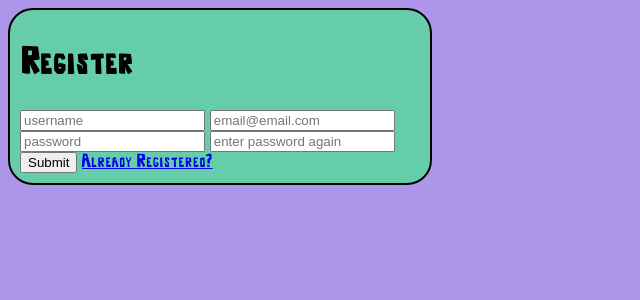
After one commit to CMSC495-2021/TeamProject, a Flask app: page /register in a window 1280 px wide. The commit adds this page. Shown: the top 300 px of the page, without its empty margins (0-640 px from the left). Run offline with Flask 2, Linux system fonts and the light colour scheme.

Commit message:
Added the register page and linked the login page to it... Just used the same idea Rebecca had.
Added backend flask code to serve new page.

```diff
--- a/application.py
+++ b/application.py
@@ -11,6 +11,10 @@ def index():
 def login():
     return render_template("login.html")
 
+@app.route('/register', methods=["GET", "POST"])
+def register():
+    return render_template("register.html")
+
 
 
 if __name__ == '__main__':
--- a/static/css/login.css
+++ b/static/css/register.css
@@ -4,15 +4,15 @@
     src: url('../font/rocko.ttf');
     }
 
-.loginForm{
+.registerForm{
 
     font-family: rocko;
-    font-size: 16px;
+    font-size: 19px;
     padding: 10px;
     border: 2px solid black;
     border-radius: 25px;
 
-    width: 300px;
+    width: 400px;
 
     background: mediumaquamarine;
     overflow: hidden;
--- a/templates/layout.html
+++ b/templates/layout.html
@@ -4,6 +4,8 @@
 <link rel="stylesheet" type="text/css" href="{{url_for('static', filename='css/main.css')}}">
 <link rel="stylesheet" type="text/css" href="{{url_for('static', filename='css/body.css')}}">
 <link rel="stylesheet" type="text/css" href="{{url_for('static', filename='css/login.css')}}">
+<link rel="stylesheet" type="text/css" href="{{url_for('static', filename='css/register.css')}}">
+
 <div style="display: flex;">
     <!-- Main -->
     <main style="
@@ -15,6 +17,8 @@
     ">
         {% block login %}
         {% endblock %}
+        {% block register %}
+        {% endblock %}
 
     </main>
 </div>
--- a/templates/login.html
+++ b/templates/login.html
@@ -5,7 +5,7 @@
     <h1>Login</h1>
     <input type="text" placeholder="username" name="username"/>
     <input type="password" placeholder="password" name="password">
-    <button name="login">Login</button>
-    <a href="#" title="New User?">New User?</a>
+    <button name="loginButton">Login</button>
+    <a href="register" title="New User?">New User?</a>
 </div>
 {% endblock %}
--- /dev/null
+++ b/templates/register.html
@@ -0,0 +1,13 @@
+{% extends "layout.html" %}
+
+{% block register %}
+<div class="registerForm">
+    <h1>Register</h1>
+    <input type="text" placeholder="username" name="username"/>
+    <input type="text" placeholder="email@email.com" name="email">
+    <input type="password" placeholder="password" name="password">
+    <input type="password" placeholder="enter password again" name="verifyPassword">
+    <button name="registerButton">Submit</button>
+    <a href="login" title="Already Registered?">Already Registered?</a>
+</div>
+{% endblock %}
```
